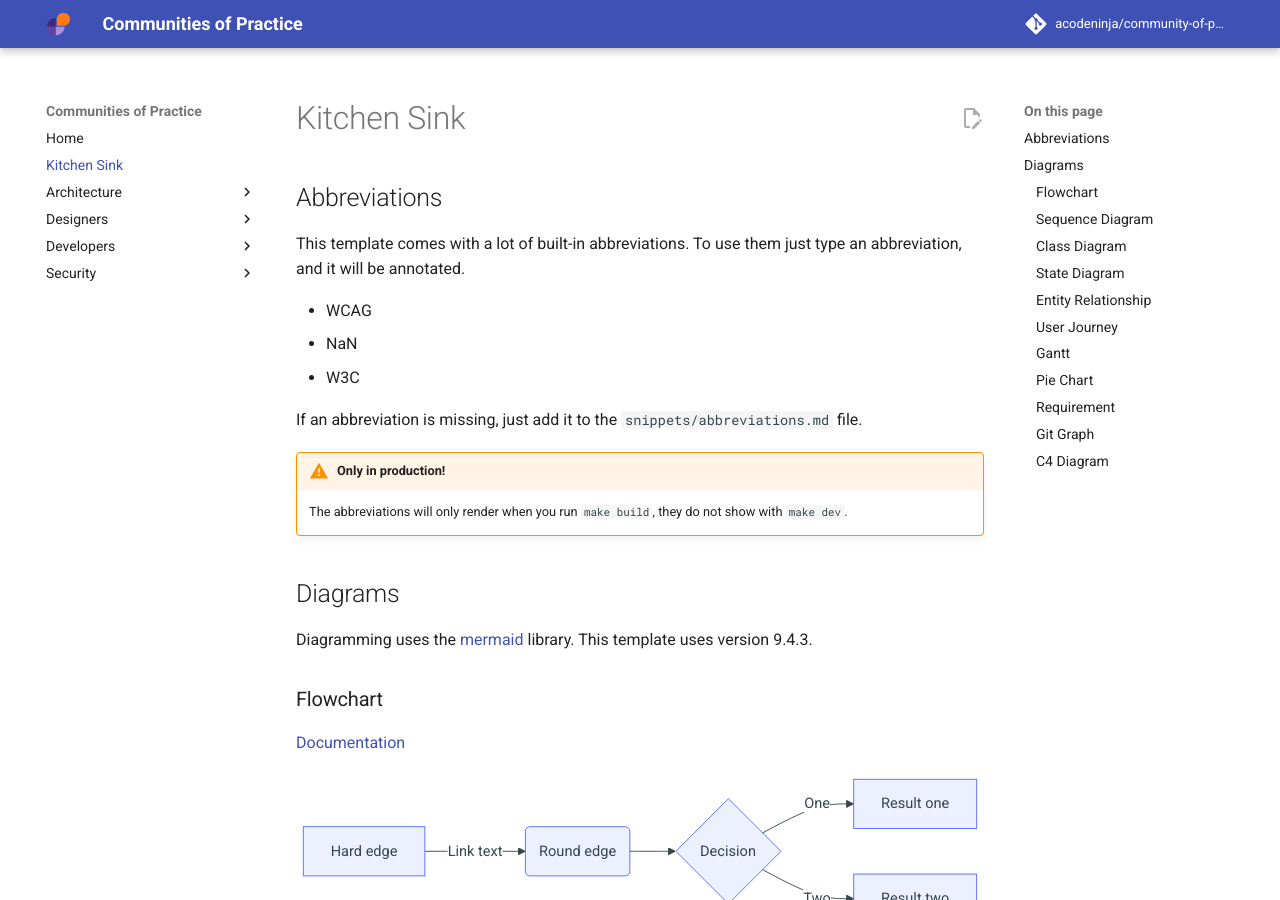
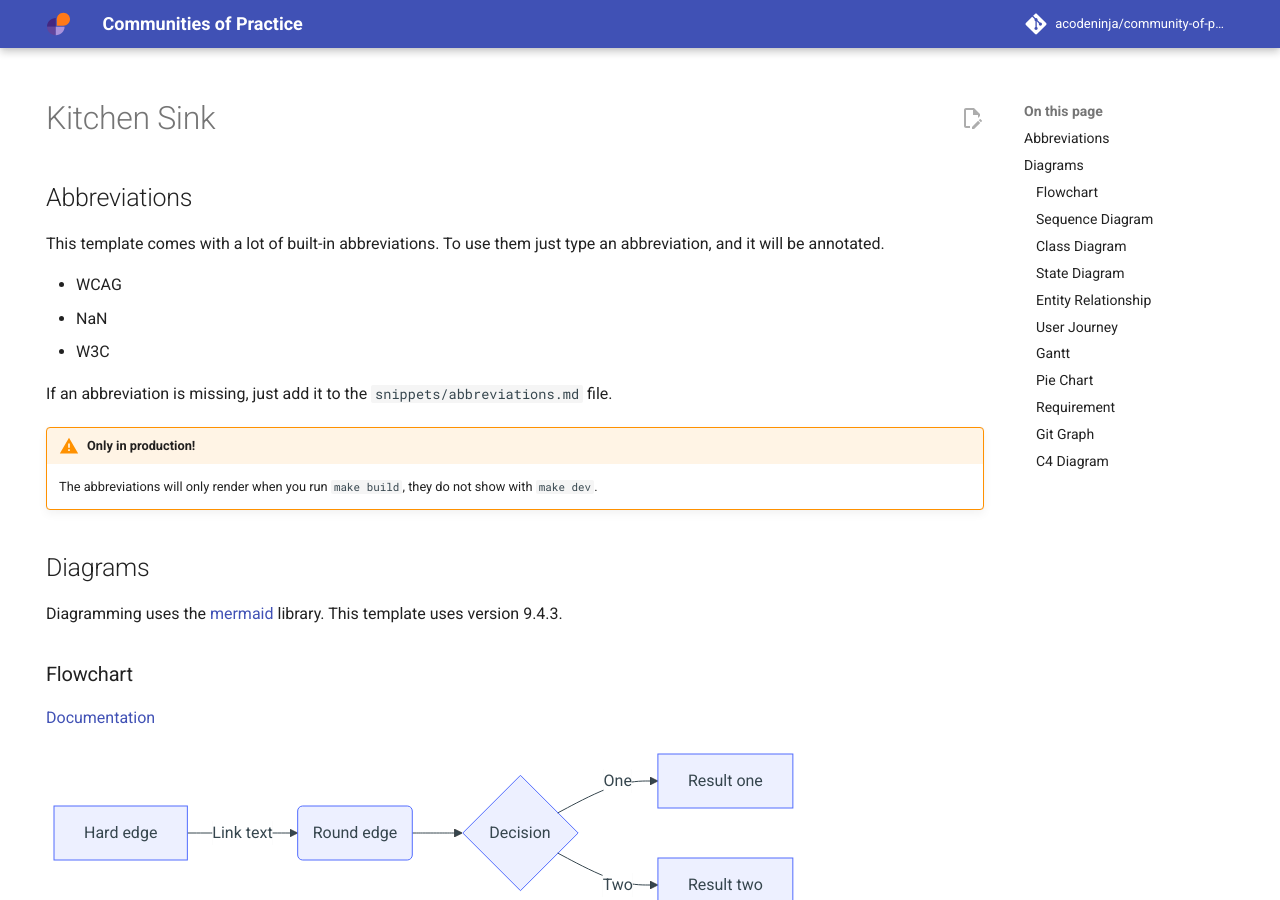
Before and after one commit to acodeninja/community-of-practice-template, an MkDocs documentation site: the page built from docs/kitchen-sink.md, in a window 1280 px wide and 900 px high. Built offline with MkDocs 1.6.1 and Material for MkDocs 9.7.7, drawn with Linux system fonts in a browser that asks for light colours; comment, search, counter and statistics services are not loaded; some of the changed lines change nothing that is shown.

Commit message:
Hide sidebar from kitchen sink

```diff
--- a/docs/kitchen-sink.md
+++ b/docs/kitchen-sink.md
@@ -1,3 +1,8 @@
+---
+hide:
+  - navigation
+---
+
 # Kitchen Sink
 
 ## Abbreviations
```
